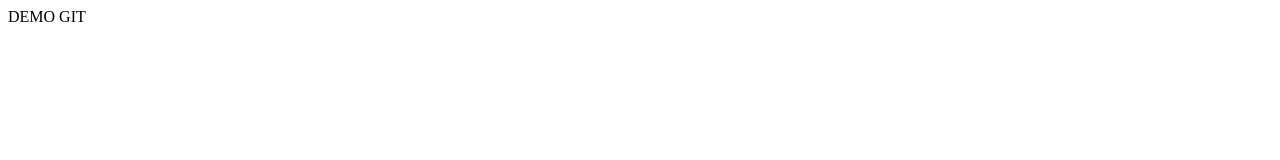
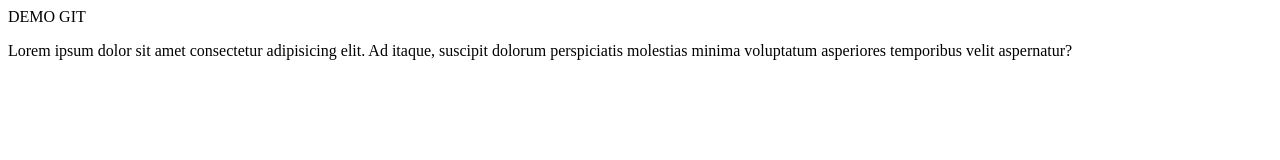
Before and after one commit to kjkjkjbt/git-bc64, a plain HTML site: page index.html in a window 1280 px wide. Drawn offline with Linux system fonts and the light colour scheme.

Commit message:
updated html

```diff
--- a/index.html
+++ b/index.html
@@ -7,5 +7,6 @@
 </head>
 <body>
     DEMO GIT
+    <p>Lorem ipsum dolor sit amet consectetur adipisicing elit. Ad itaque, suscipit dolorum perspiciatis molestias minima voluptatum asperiores temporibus velit aspernatur?</p>
 </body>
 </html>
```
